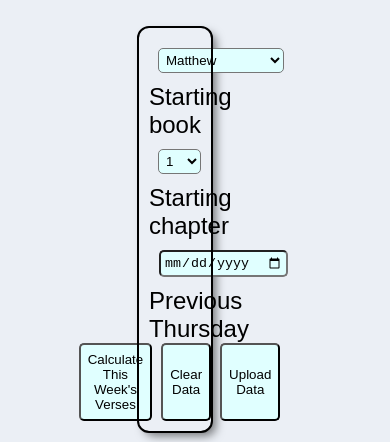
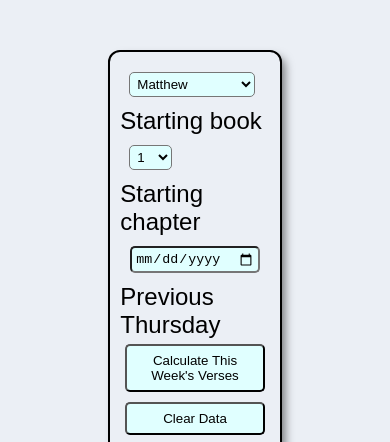
Before and after one commit to RogerDewald/DailybreadAirtableDB, a website: page index.html in a window 390 px wide. Shown: the top 442 px of the page. Drawn offline with Linux system fonts and the light colour scheme.

Commit message:
better phone use

```diff
--- a/index.html
+++ b/index.html
@@ -52,10 +52,10 @@
                 <input type="date" id="inputDate" class="dynamic-inputs">Previous Thursday<br>
 
                 <div id="options-row">
-                    <button id="weeklyBread"> Calculate This Week's Verses</button><br>
-                    <button id="clearData"> Clear Data </button><br>
+                    <button id="weeklyBread"> Calculate This Week's Verses</button>
+                    <button id="clearData"> Clear Data </button>
                     <!--- <button id="totalVerses">Calculate total verses read</button><br> -->
-                    <button id="uploadData"> Upload Data </button><br>
+                    <button id="uploadData"> Upload Data </button>
                 </div>
             </div>
             <a class="imgAnchor" href="https://www.ccoklahoma.org/" target="_blank"><img src="ccologo.png"
--- a/src/frontend.js
+++ b/src/frontend.js
@@ -37,7 +37,7 @@ function getDate() {
     }
     else {
         alert("Input a Date")
-        return "No Date Chosen"
+        return ""
     }
 }
 document.getElementById("weeklyBread").addEventListener("click", function() {
@@ -191,8 +191,9 @@ async function retrieveData() {
 
             const dateLi = document.createElement('li')
             dateLi.className = "dateList"
-            let prettyDate = dateToFilter.split("-")
-            dateLi.textContent = `${prettyDate[1]} / ${prettyDate[2]} / ${prettyDate[0]}`
+            let prePrettyDate = dateToFilter.split("-")
+            let prettyDate = `${prePrettyDate[1]} / ${prePrettyDate[2]} / ${prePrettyDate[0]}`
+            dateLi.textContent = (dateToFilter) ? prettyDate : "No Date Chosen"
             ul.appendChild(dateLi)
 
             let nameArray = []
--- a/styles/styles.css
+++ b/styles/styles.css
@@ -12,10 +12,12 @@ html {
 .left-column {
     display: flex;
     flex-direction: column;
+    align-items: center;
     width: 30%;
 }
 
 .input-column {
+    z-index: 10;
     margin-top: 20;
     position: sticky;
     position: -webkit-sticky;
@@ -30,11 +32,12 @@ html {
     border-radius: 10px;
     /* Adjust the value to control the roundness of the corners */
     box-shadow: 5px 5px 10px rgba(0, 0, 0, 0.5);
+    background-color: #ebeff5;
 
     margin: 20px;
 }
 
-#options-row{
+#options-row {
     display: flex;
     justify-content: center;
 }
@@ -46,6 +49,7 @@ html {
     position: -webkit-sticky;
     top: 224px;
     width: 100%;
+    z-index: -22222;
 }
 
 img {
@@ -84,7 +88,8 @@ button {
     border-radius: 5px;
     padding: 7px;
 }
-.dynamic-inputs{
+
+.dynamic-inputs {
     padding: 3px;
 }
 
@@ -142,7 +147,7 @@ select:hover {
     top: 0;
     left: 0;
     background-color: rgba(36, 47, 63, 0.25);
-  display:flex;
+    display: flex;
     justify-content: center;
     align-items: center;
 }
@@ -155,3 +160,26 @@ select:hover {
     border: 4px solid #Fff;
     animation: loader 2s infinite ease;
 }
+
+@media (max-width: 1354px) {
+    .container {
+        display: flex;
+        flex-direction: column;
+        align-items: center;
+    }
+    .left-column {
+        order: 2;
+    }
+
+    .output-column {
+        order: 1;
+    }
+    #options-row{
+        display: flex;
+        flex-direction: column;
+        gap: 0px;
+    }
+    button{
+        margin: 5px;
+    }
+}
```
Lines whose indentation alone changed are shown as unchanged.
